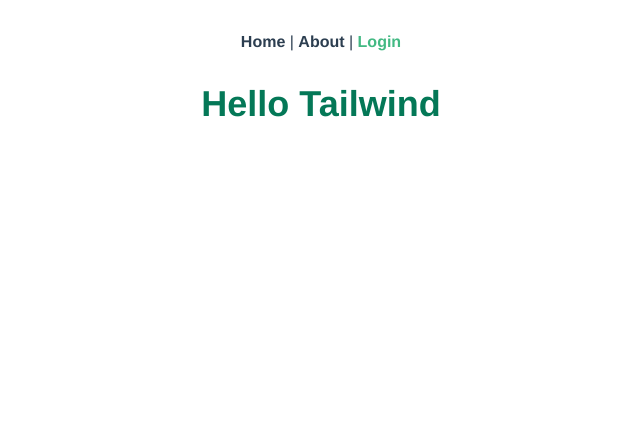
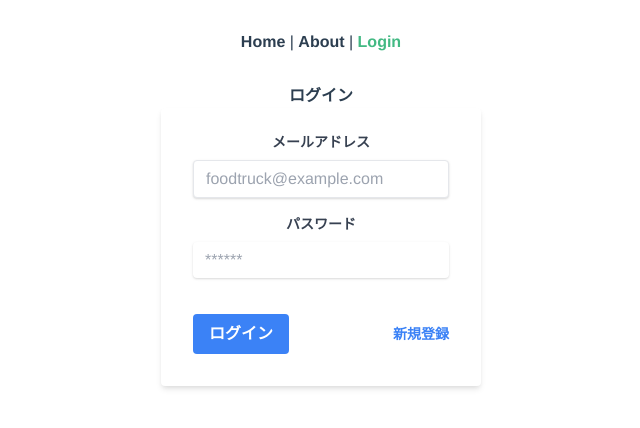
Before and after one commit to Takaharayuuki/FoodTruck, a Vue app in the folder frontend/: page /login in a window 1280 px wide. Shown: the top 428 px of the page, without its empty margins (319-959 px from the left). Built offline with nearby package versions, Linux system fonts and the light colour scheme.

Commit message:
ログインページのレイアウト仮実装 #1

```diff
--- a/frontend/src/views/Login.vue
+++ b/frontend/src/views/Login.vue
@@ -1,8 +1,93 @@
 <template>
   <div>
-    <h1 class="text-4xl text-green-700 text-center font-semibold">
-      Hello Tailwind
-    </h1>
+    <h1 class="text-4x text-center font-semibold">ログイン</h1>
+    <div class="w-full max-w-xs mx-auto">
+      <form class="bg-white shadow-md rounded px-8 pt-6 pb-8 mb-4">
+        <div class="mb-4">
+          <label
+            class="block text-gray-700 text-sm font-bold mb-2"
+            for="userEmail"
+          >
+            メールアドレス
+          </label>
+          <input
+            class="
+              shadow
+              appearance-none
+              border
+              rounded
+              w-full
+              py-2
+              px-3
+              text-gray-700
+              leading-tight
+              focus:outline-none
+              focus:shadow-outline
+            "
+            id="userEmail"
+            type="text"
+            placeholder="foodtruck@example.com"
+          />
+        </div>
+        <div class="mb-6">
+          <label
+            class="block text-gray-700 text-sm font-bold mb-2"
+            for="password"
+          >
+            パスワード
+          </label>
+          <input
+            class="
+              shadow
+              appearance-none
+              rounded
+              w-full
+              py-2
+              px-3
+              text-gray-700
+              mb-3
+              leading-tight
+              focus:outline-none
+              focus:shadow-outline
+            "
+            id="password"
+            type="password"
+            placeholder="******"
+          />
+          <!-- <p class="text-red-500 text-xs italic">Please choose a password.</p> -->
+        </div>
+        <div class="flex items-center justify-between">
+          <button
+            class="
+              bg-blue-500
+              hover:bg-blue-700
+              text-white
+              font-bold
+              py-2
+              px-4
+              rounded
+              focus:outline-none
+              focus:shadow-outline
+            "
+            type="button"
+          >
+            ログイン
+          </button>
+          <a
+            class="
+              inline-block
+              align-baseline
+              font-bold
+              text-sm text-blue-500
+              hover:text-blue-800
+            "
+            href="#"
+          >
+            新規登録
+          </a>
+        </div>
+      </form>
+    </div>
   </div>
 </template>
 
```
